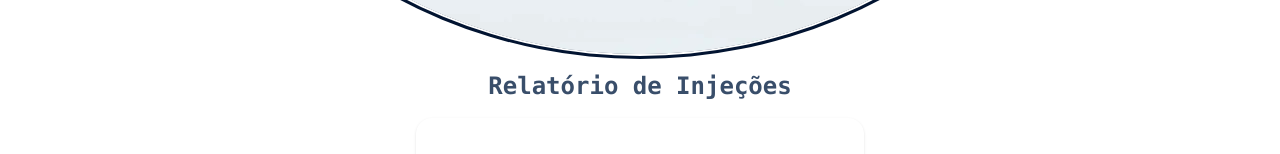
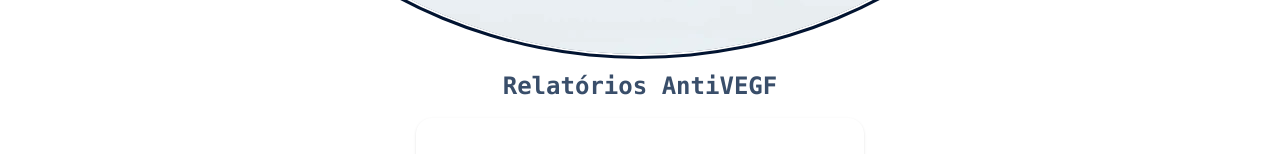
Before and after one commit to leonunesbs/injecoes, a Next.js app: page / in a window 1280 px wide. Shown: the part 1082-1236 px from the top of the page. Built offline with nearby package versions, Linux system fonts and the light colour scheme.

Commit message:
fix: rename

```diff
--- a/src/app/page.tsx
+++ b/src/app/page.tsx
@@ -26,7 +26,7 @@ export default function Page() {
                 <Image alt="AntiVEGF Logo" src={'/logo.jpg'} width={100} height={100} priority quality={80} />
               </div>
             </div>
-            <h1 className="font-black font-mono text-2xl">Relatório de Injeções</h1>
+            <h1 className="font-black font-mono text-2xl">Relatórios AntiVEGF</h1>
           </div>
           <div className="card dark:bg-base-200 w-full max-w-md shadow">
             <div className="card-body">
```
